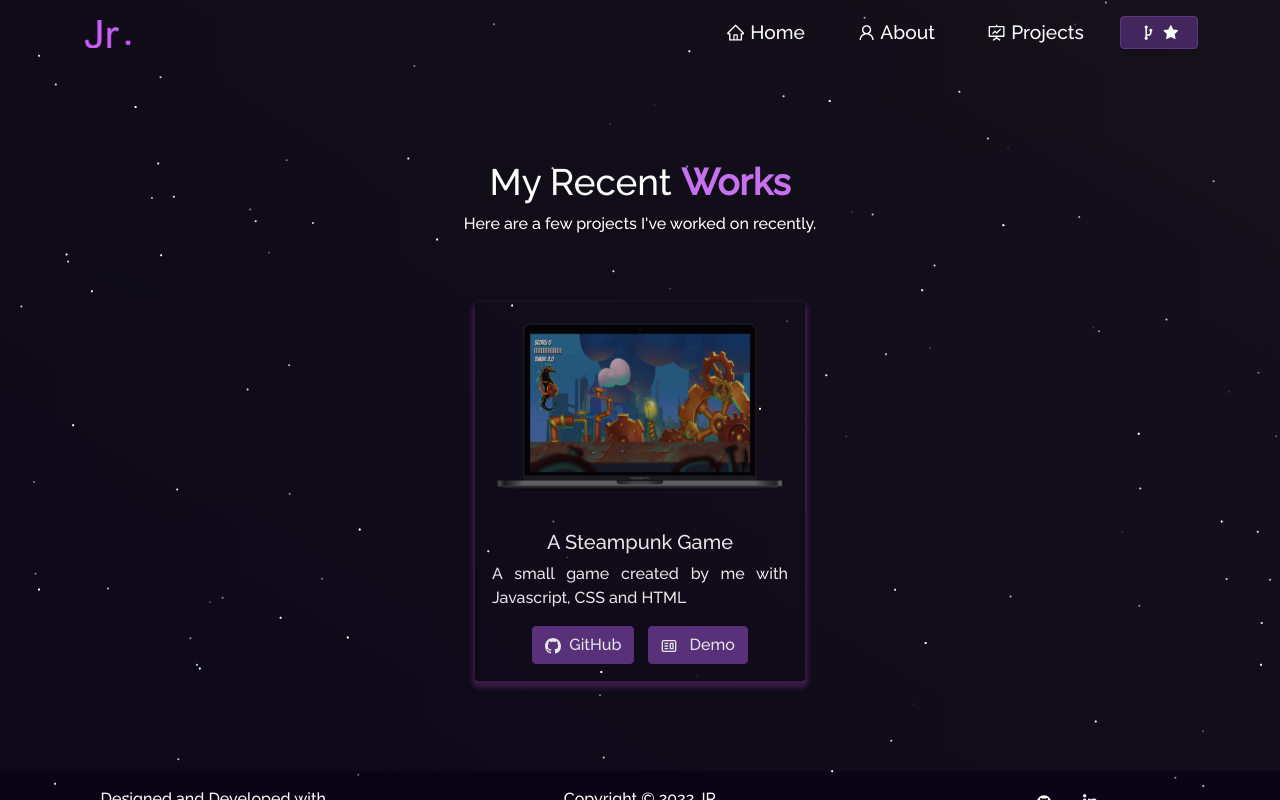
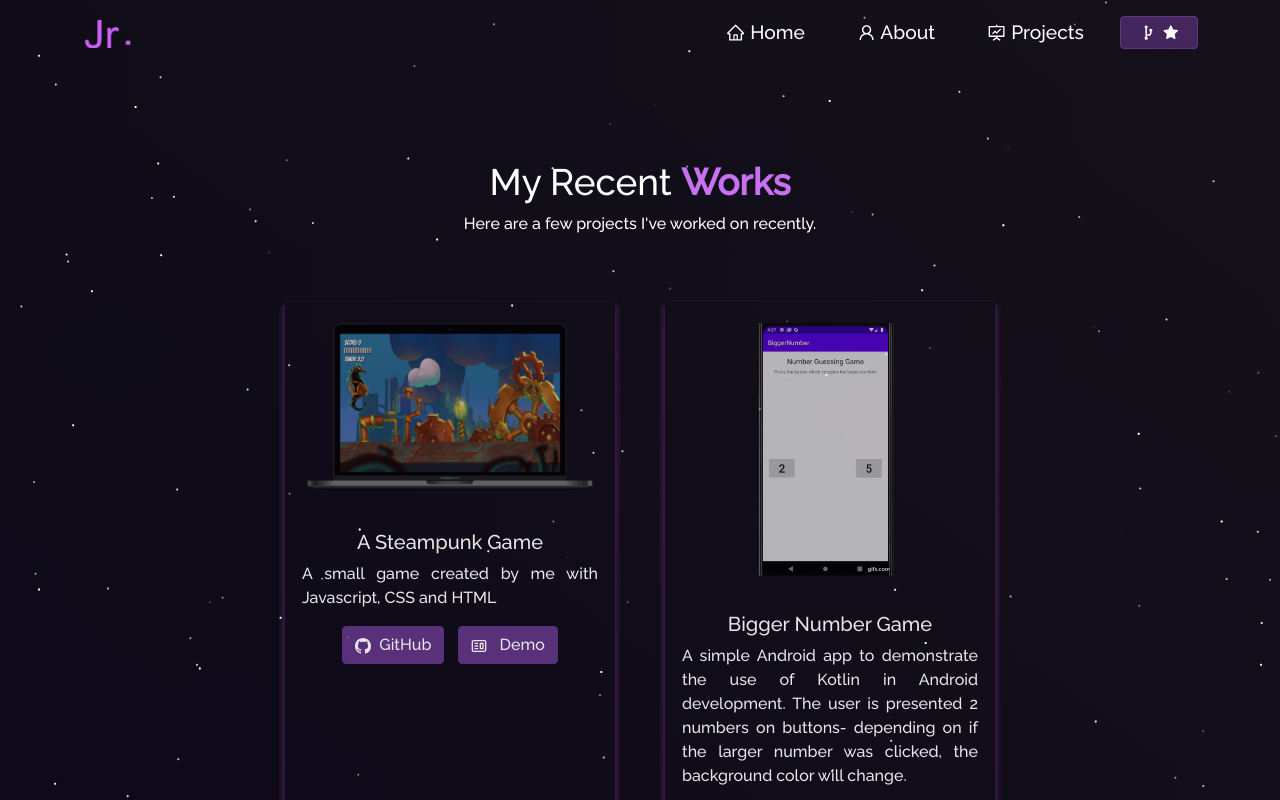
Before and after one commit to FleetAdmiralJakob/Portfolio, a React (Create React App) app: page /project in a window 1280 px wide. Shown: the top 800 px of the page. Built offline with nearby package versions, Linux system fonts and the light colour scheme.

Commit message:
Added a project from mine

```diff
--- a/src/components/Projects/Projects.js
+++ b/src/components/Projects/Projects.js
@@ -3,6 +3,7 @@ import { Container, Row, Col } from 'react-bootstrap'
 import ProjectCard from './ProjectCards'
 import Particle from '../Particle'
 import steampunk from '../../Assets/Projects/steampunk.png'
+import biggernumber from '../../Assets/Projects/biggernumber.png'
 
 function Projects () {
   return (
@@ -26,6 +27,15 @@ function Projects () {
               ghLink='https://github.com/FleetAdmiralJakob/Steampunk-Game'
               demoLink='http://steampunk-game.me/Steampunk-Game/'
             />
+            </Col>
+            <Col md={4} className='project-card'>
+            <ProjectCard
+                imgPath={biggernumber}
+                isBlog={false}
+                title='Bigger Number Game'
+                description='A simple Android app to demonstrate the use of Kotlin in Android development. The user is presented 2 numbers on buttons- depending on if the larger number was clicked, the background color will change.'
+                ghLink='https://github.com/FleetAdmiralJakob/Bigger-Number-Game'
+            />
           </Col>
         </Row>
       </Container>
```
Also changed, not shown: src/Assets/Projects/biggernumber.png (added).
